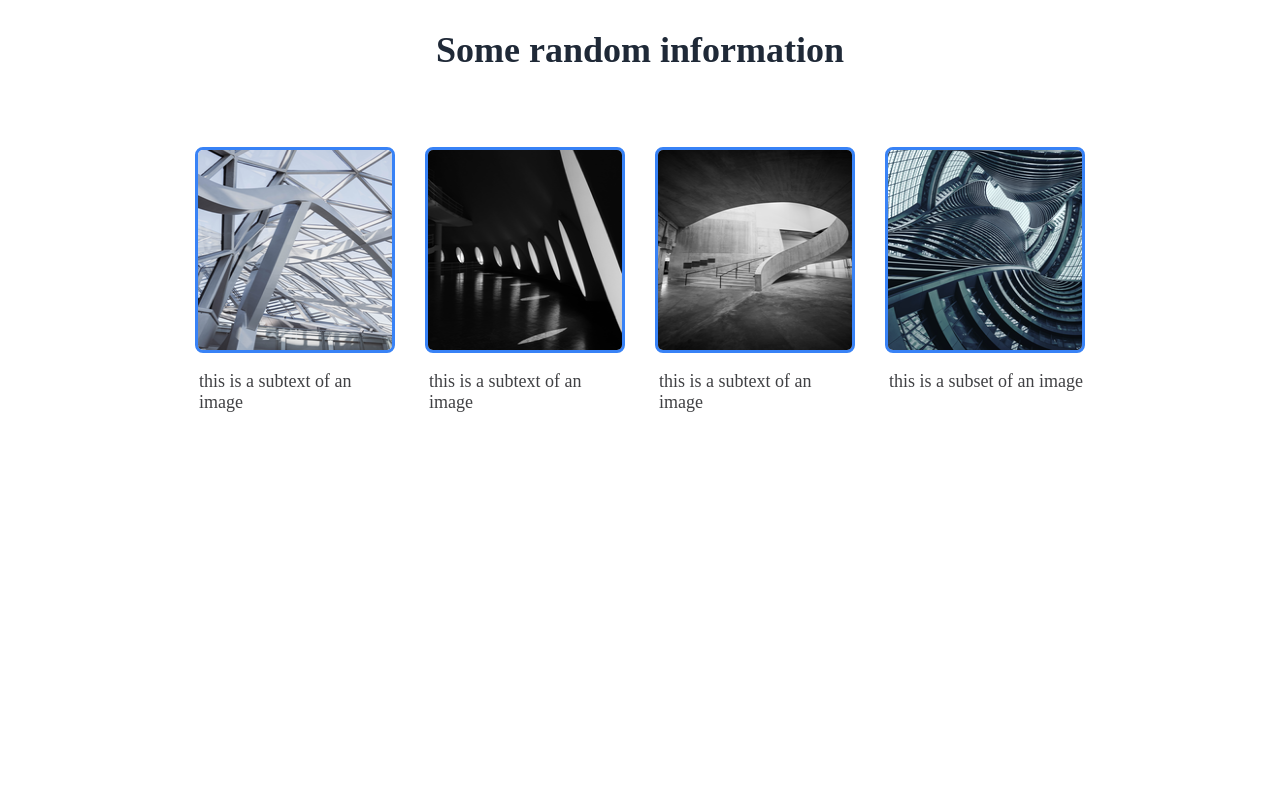
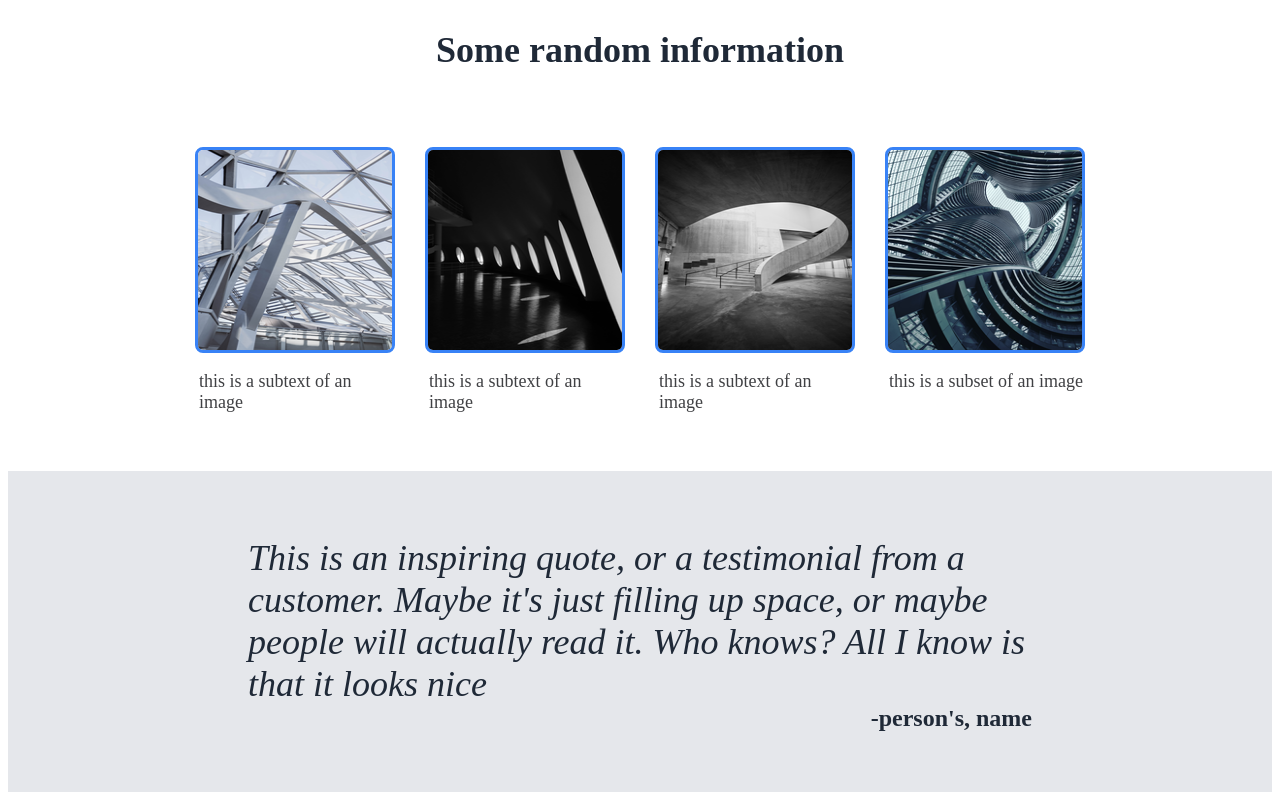
Before and after one commit to Brian-Momata/landing_page, a plain HTML site: page index.html in a window 1280 px wide. Shown: the part 518-1318 px from the top of the page. Before the commit the page ends 997 px from the top, so only its background shows below. Drawn offline with Linux system fonts and the light colour scheme.

Commit message:
Add quote section html and css

```diff
--- a/index.html
+++ b/index.html
@@ -47,5 +47,9 @@
         </div>
         </div>
     </div>
+    <div class="quote">
+        <p>This is an inspiring quote, or a testimonial from a customer. Maybe it's just filling up space, or maybe people will actually read it. Who knows? All I know is that it looks nice</p>
+        <p class="reference">-person's, name</p>
+    </div>
 </body>
 </html>
--- a/style.css
+++ b/style.css
@@ -116,3 +116,24 @@ button:active {
     color: #404144;
     padding-left: 4px;
 }
+.quote {
+    background-color: #e5e7eb;
+    padding: 30px 240px;
+    color: #1f2937;
+    display: flex;
+    flex-direction: column;
+}
+.quote p {
+    font-size: 36px;
+    font-style: italic;
+    font-weight: lighter;
+    margin-bottom: 0px;
+}
+.quote .reference {
+    font-weight: bold;
+    font-size: 24px;
+    font-style: normal;
+    text-align: end;
+    margin-top: 0px;
+    padding-bottom: 30px;
+}
```
